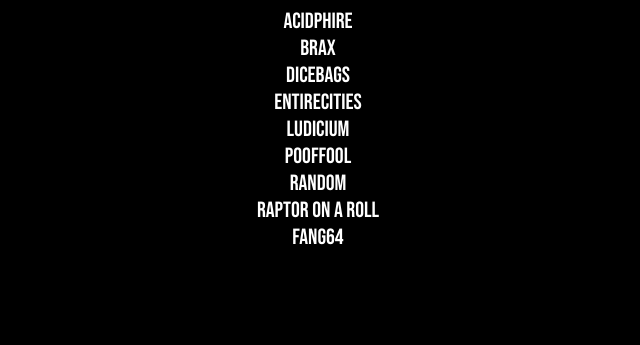
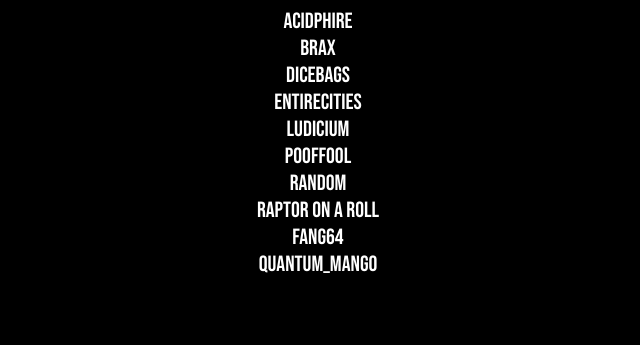
Before and after one commit to undergroundbuilders/website, a plain HTML site: page index.html in a window 1280 px wide. Shown: the part 426-771 px from the top of the page, without its empty margins (319-959 px from the left). Drawn offline with Linux system fonts and the light colour scheme.

Commit message:
Added quantum_mango

```diff
--- a/index.html
+++ b/index.html
@@ -23,6 +23,7 @@
         random<br>
         raptor on a roll<br>
         <a href="https://fang64.com">fang64<br>
+        quantum_mango
       </div>
 
     </div>
```
